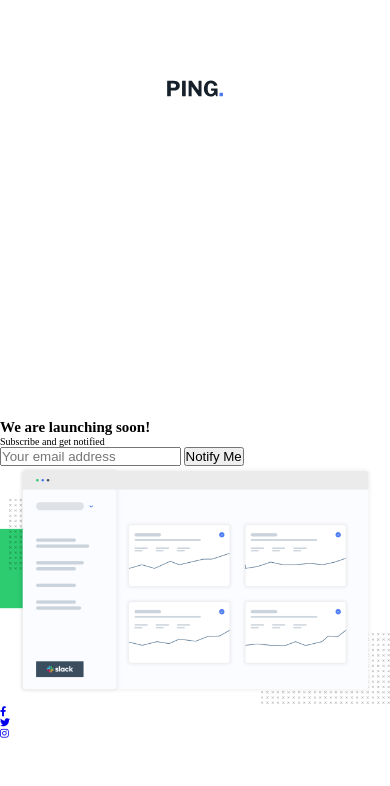
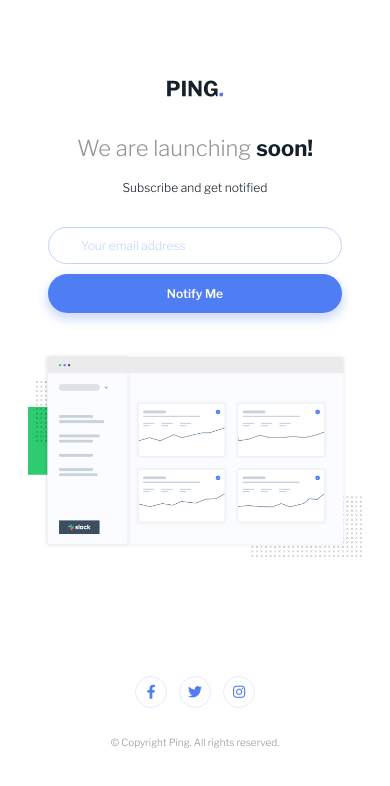
Before and after one commit to manjeshrv592/ping-coming-soon-page, a plain HTML site: page index.html in a window 390 px wide. Drawn offline with nearby package versions, Linux system fonts and the light colour scheme.

Commit message:
Finished mobile and desktop styling

```diff
--- a/css/style.css
+++ b/css/style.css
@@ -40,7 +40,7 @@
   --pale-blue: hsl(223, 100%, 88%);
   --light-red: hsl(354, 100%, 66%);
   --gray: hsl(0, 0%, 59%);
-  --very-dark-blue: hsl(209, 33%, 12%);
+  --very-dark-blue: hsl(210, 32%, 12%);
 
   /* Fonts */
   --font-body: 'Libre Franklin', sans-serif;
@@ -61,6 +61,10 @@ html {
 }
 
 body {
+  color: var(--very-dark-blue);
+  font-family: var(--font-body);
+  font-size: 1.2rem;
+  font-weight: 300;
 }
 
 img {
@@ -84,11 +88,18 @@ img {
 /* Main Layout */
 
 /* Container */
+.container {
+  padding-left: 2.8rem;
+  padding-right: 2.8rem;
+  max-width: 69.6rem;
+  margin-left: auto;
+  margin-right: auto;
+}
 
 /* Header */
 .header {
   padding-top: 8rem;
-  padding-bottom: 32rem;
+  padding-bottom: 3.2rem;
   text-align: center;
 }
 
@@ -105,17 +116,139 @@ img {
 }
 
 /* Hero */
+.hero {
+  text-align: center;
+  padding-bottom: 8rem;
+}
+
+.hero__text-content {
+  padding-left: 2rem;
+  padding-right: 2rem;
+  margin-bottom: 4rem;
+}
+
+.hero__title {
+  color: var(--gray);
+  font-size: 2.2rem;
+  line-height: 3.2rem;
+  font-weight: 300;
+  margin-bottom: 1.6rem;
+}
+
+.hero__title--bold {
+  color: var(--very-dark-blue);
+  font-weight: 700;
+}
+
+.hero__description {
+  margin-bottom: 3.2rem;
+}
 
 /* Footer */
+.footer {
+  padding-top: 3.6rem;
+  padding-bottom: 3.6rem;
+}
+
+.footer__copyright-text {
+  font-size: 1rem;
+  color: var(--gray);
+  text-align: center;
+  margin-top: 2.8rem;
+}
 
 /***********************************/
 /* Components */
 
 /* Form */
+.form {
+  display: flex;
+  flex-direction: column;
+  gap: 1rem;
+}
+
+.form__input {
+  padding: 1rem 3.2rem;
+  border: 1px solid var(--pale-blue);
+  font-size: 1.2rem;
+  font-family: inherit;
+  font-weight: inherit;
+  border-radius: 50rem;
+}
+
+.form__input:focus {
+  outline: none;
+  box-shadow: inset 0 0 0 1px var(--blue);
+}
+
+.form__input::placeholder {
+  color: var(--pale-blue);
+}
 
 /* Buttons */
+.btn,
+.btn:link,
+.btn:visited,
+.btn:hover,
+.btn:active {
+  font-size: 1.2rem;
+  font-family: inherit;
+  font-weight: 600;
+  border: none;
+  padding: 1.2rem 4.8rem;
+  border-radius: 50rem;
+  cursor: pointer;
+  box-shadow: 0 0.5rem 1rem 0.2rem rgba(76, 123, 243, 0.25);
+}
+
+.btn--primary,
+.btn-primary:link,
+.btn-primary:visited,
+.btn-primary:hover,
+.btn-primary:active {
+  color: var(--white);
+  background-color: var(--blue);
+}
 
 /* Social Nav */
+.social-nav {
+  display: flex;
+  justify-content: center;
+}
+
+.social-nav__list {
+  list-style: none;
+  padding: 0;
+  margin: 0;
+  display: flex;
+  gap: 1.2rem;
+}
+
+.social-nav__item {
+}
+
+.social-nav__link:link,
+.social-nav__link:visited {
+  text-decoration: none;
+  display: inline-block;
+  font-size: 1.4rem;
+  color: var(--blue);
+  height: 3.2rem;
+  width: 3.2rem;
+  border-radius: 50%;
+  display: flex;
+  justify-content: center;
+  align-items: center;
+  border: 1px solid rgba(76, 123, 243, 0.15);
+  transition: all 0.3s ease;
+}
+
+.social-nav__link:hover,
+.social-nav__link:active {
+  border-color: transparent;
+  background-color: var(--blue);
+  color: var(--white);
+}
 
 /***********************************/
 /* Util Classes */
@@ -130,6 +263,72 @@ img {
 
 /* Medium devices (tablets, 768px and up) */
 @media (min-width: 768px) {
+  body {
+    font-size: 2rem;
+  }
+
+  .header {
+    padding-bottom: 4.8rem;
+  }
+
+  .header__logo:link,
+  .header__logo:visited,
+  .header__logo:hover,
+  .header__logo:active {
+    width: 9rem;
+  }
+
+  .hero {
+    padding-bottom: 2.4rem;
+  }
+
+  .hero__text-content {
+    padding: 0;
+    margin-bottom: 9.4rem;
+  }
+
+  .hero__title {
+    font-size: 4.8rem;
+    line-height: 6rem;
+  }
+
+  .hero__description {
+    margin-bottom: 4rem;
+  }
+
+  .footer {
+    padding-top: 4.8rem;
+    padding-bottom: 4.8rem;
+  }
+
+  .footer__copyright-text {
+    font-size: 1.2rem;
+  }
+
+  .form {
+    flex-direction: row;
+    gap: 1.6rem;
+  }
+
+  .form__input {
+    padding: 1.8rem 3.2rem;
+    font-size: 1.6rem;
+    margin-bottom: 0;
+    flex: 1;
+  }
+
+  .form__input::placeholder {
+    color: var(--pale-blue);
+  }
+
+  .btn,
+  .btn:link,
+  .btn:visited,
+  .btn:hover,
+  .btn:active {
+    font-size: 1.6rem;
+    padding: 2rem 6.2rem;
+  }
 }
 
 /* Large devices (desktops, 992px and up) */
--- a/index.html
+++ b/index.html
@@ -93,6 +93,10 @@
           </li>
         </ul>
       </nav>
+
+      <p class="footer__copyright-text">
+        © Copyright Ping. All rights reserved.
+      </p>
     </footer>
     <!-- Footer end -->
   </body>
```
